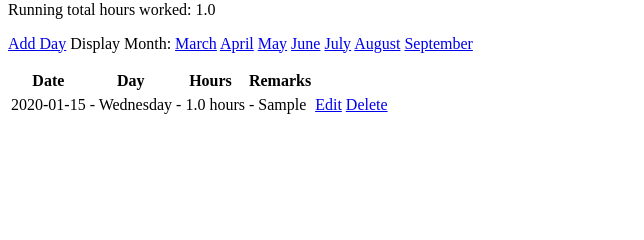
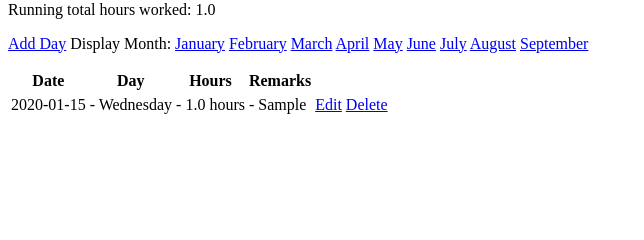
Before and after one commit to thomasjohncole/deepwork2, a Flask app: page / in a window 1280 px wide. Shown: the part 131-371 px from the top of the page, without its empty margins (0-644 px from the left). Run offline with Flask 2, Linux system fonts and the light colour scheme; tables that the repository leaves empty hold one stand-in row (values such as "Sample post").

Commit message:
Add January and February - done!

```diff
--- a/templates/display_month.html
+++ b/templates/display_month.html
@@ -11,7 +11,9 @@
 
     <p><a href={{url_for('addDay')}}>Add Day</a>
 
-    Display Month: <a href={{url_for('displayMonth', month=3, year=2017)}}>March</a>
+    Display Month: <a href={{url_for('displayMonth', month=1, year=2017)}}>January</a>
+                   <a href={{url_for('displayMonth', month=2, year=2017)}}>February</a>
+                   <a href={{url_for('displayMonth', month=3, year=2017)}}>March</a>
                    <a href={{url_for('displayMonth', month=4, year=2017)}}>April</a>
                    <a href={{url_for('displayMonth', month=5, year=2017)}}>May</a>
                    <a href={{url_for('displayMonth', month=6, year=2017)}}>June</a>
--- a/templates/index.html
+++ b/templates/index.html
@@ -9,7 +9,10 @@
         Running total hours worked: {{total_hours[0]}} </br>
 
     <p><a href={{url_for('addDay')}}>Add Day</a>
-    Display Month: <a href={{url_for('displayMonth', month=3, year=2017)}}>March</a>
+
+    Display Month: <a href={{url_for('displayMonth', month=1, year=2017)}}>January</a>
+                   <a href={{url_for('displayMonth', month=2, year=2017)}}>February</a>
+                   <a href={{url_for('displayMonth', month=3, year=2017)}}>March</a>
                    <a href={{url_for('displayMonth', month=4, year=2017)}}>April</a>
                    <a href={{url_for('displayMonth', month=5, year=2017)}}>May</a>
                    <a href={{url_for('displayMonth', month=6, year=2017)}}>June</a>
```
